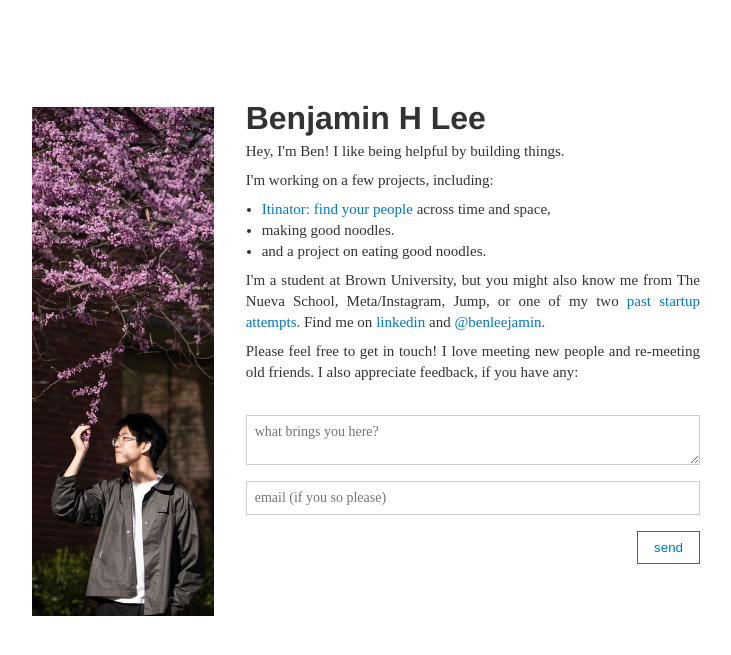
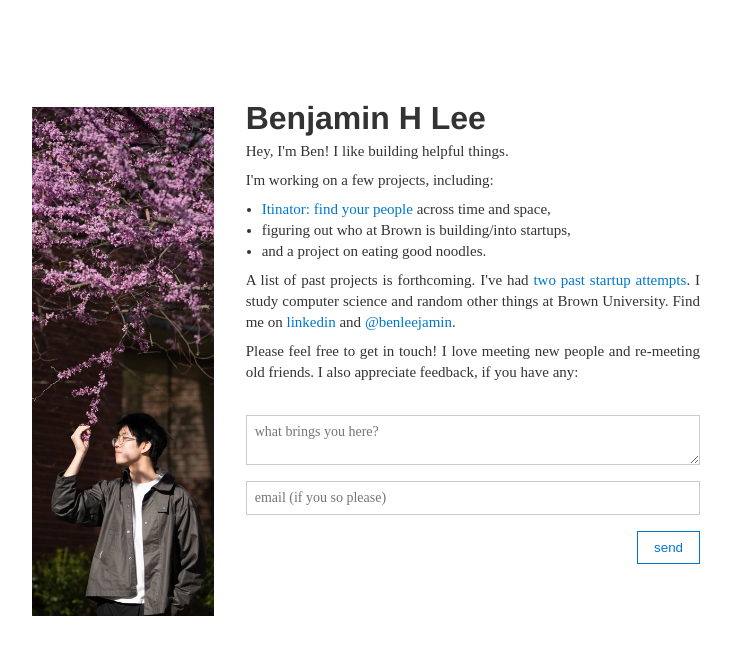
Before and after one commit to BenjaminHLee/BenjaminHLee.github.io, a Jekyll site: the page built from index.html, in a window 1280 px wide. Shown: the top 655 px of the page, without its empty margins (274-1005 px from the left). Built offline with Jekyll 4.4.1, drawn with Linux system fonts in a browser that asks for light colours.

Commit message:
Update intro copy

```diff
--- a/index.html
+++ b/index.html
@@ -33,21 +33,20 @@ title: benleejamin
         <img src="topimage.webp" alt="ben under a tree" class="top-image">
         <h1>Benjamin H Lee</h1>
         <p>
-          Hey, I'm Ben! I like being helpful by building things.
+          Hey, I'm Ben! I like building helpful things.
         </p>
         <p>
           I'm working on a few projects, including:
           <ul>
             <li><a href="https://www.itinator.com">Itinator: find your people</a> across time and space,</li>
-            <li>making good noodles.</li>
+            <li>figuring out who at Brown is building/into startups,</li>
             <li>and a project on eating good noodles.</li>
           </ul>
         </p>
         <p>
-          I'm a student at Brown University, but you might also know me
-          from The Nueva School, Meta/Instagram, Jump, or one of my
-          two
-          <a href="{% post_url 2024-02-13-prior-art %}">past startup attempts</a>.
+          A list of past projects is forthcoming. I've had
+          <a href="{% post_url 2024-02-13-prior-art %}">two past startup attempts</a>.
+          I study computer science and random other things at Brown University.
           Find me on
           <a href="https://www.linkedin.com/in/benjamin-h-lee/">linkedin</a>
           and
```
